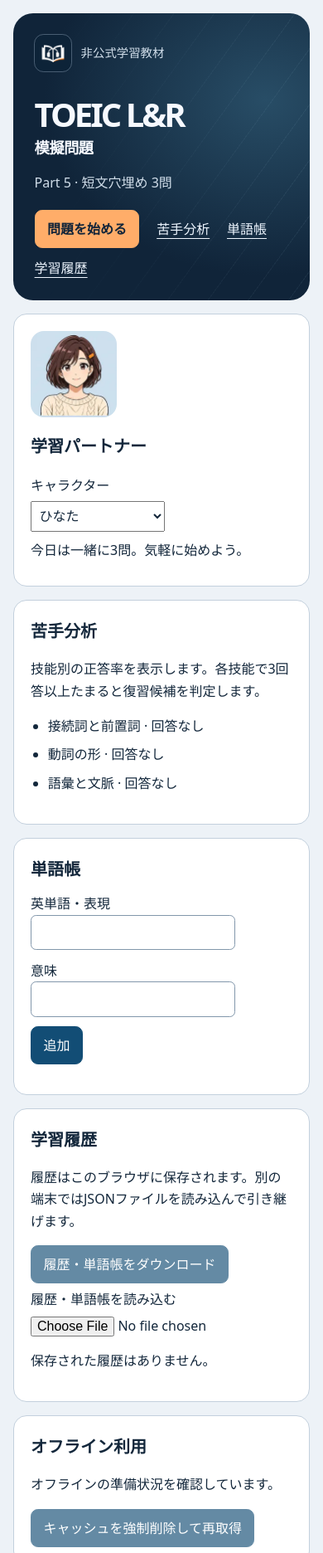
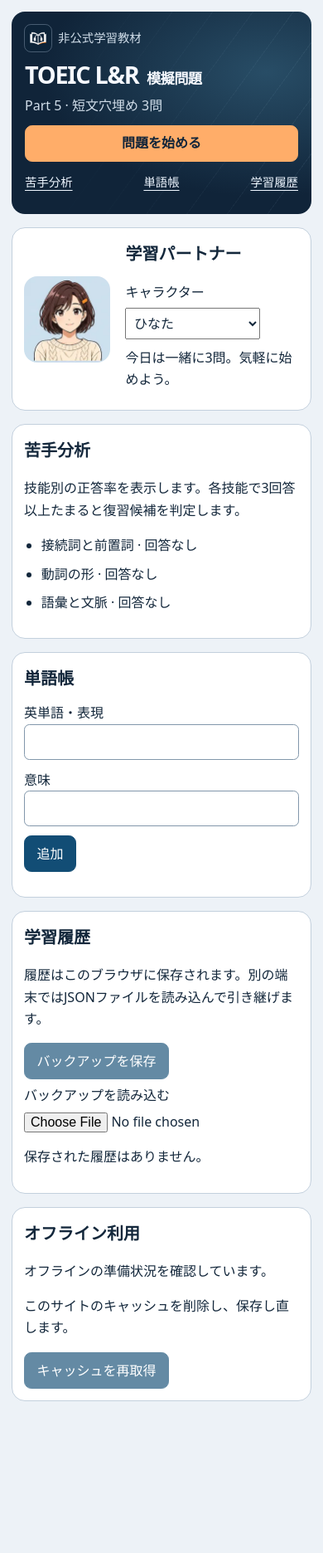
Before and after one commit to ykwyuta/toeic, a plain HTML site: page dist/index.html in a window 390 px wide. Shown: the top 1872 px of the page at 83% size. After the commit the page ends 1703 px from the top, so only its background shows below. Drawn offline with Linux system fonts and the light colour scheme.

Commit message:
Compact the mobile start screen and keep control labels on one line

```diff
--- a/dist/index.html
+++ b/dist/index.html
@@ -22,7 +22,8 @@ h1 span { display: block; margin-top: .75rem; font-size: .46em; letter-spacing:
 .hero p { margin: 1.25rem 0; color: #d1deea; }
 .hero-actions { display: flex; flex-wrap: wrap; align-items: center; gap: .65rem 1.3rem; }
 .hero-actions button { background: #ffad69; border-color: #ffad69; color: #102439; font-weight: 750; }
-.hero-actions a { color: #eef6ff; text-underline-offset: .3em; }
+.hero-actions nav { display: flex; flex-wrap: wrap; gap: 0 1rem; }
+.hero-actions a { display: inline-flex; align-items: center; min-height: 44px; white-space: nowrap; color: #eef6ff; text-underline-offset: .3em; }
 #practice { max-width: 46rem; margin: 1.5rem auto; }
 .settings { display: grid; gap: 1rem; grid-template-columns: repeat(auto-fit, minmax(min(100%, 23rem), 1fr)); margin-top: 1rem; }
 fieldset, .settings section { background: #fff; border: 1px solid #c3d0dd; border-radius: 1rem; padding: 1.25rem; min-width: 0; }
@@ -31,7 +32,7 @@ h2 { margin: 0 0 .75rem; font-size: 1.25rem; }
 legend { font-weight: 700; padding-inline: .35rem; }
 label { display: block; padding: .35rem 0; }
 button, input { font: inherit; max-width: 100%; }
-button { padding: .55rem .9rem; border: 1px solid #124d75; border-radius: .55rem; background: #124d75; color: white; cursor: pointer; }
+button { min-height: 44px; white-space: nowrap; padding: .45rem .9rem; border: 1px solid #124d75; border-radius: .55rem; background: #124d75; color: white; cursor: pointer; }
 button:disabled { opacity: .65; cursor: default; }
 #back { margin-bottom: 1rem; color: #124d75; background: transparent; }
 :focus-visible { outline: 3px solid #cf571c; outline-offset: 3px; }
@@ -50,6 +51,23 @@ button:disabled { opacity: .65; cursor: default; }
 .word-card { border-top: 1px solid #dce6ee; padding-top: .7rem; overflow-wrap: anywhere; }
 .word-card button { margin: .35rem .5rem .1rem 0; }
 .word-action { margin: 0 0 1rem; }
+@media (max-width: 36rem) {
+  main { padding: .875rem; }
+  .hero { padding: 1rem; border-radius: 1rem; }
+  .hero-brand { gap: .5rem; }
+  .hero-brand img { width: 32px; height: 32px; border-radius: .45rem; }
+  h1 { margin: .7rem 0 .45rem; font-size: clamp(1.8rem, 6vw, 2.3rem); line-height: 1.16; letter-spacing: -.045em; }
+  h1 span { display: inline-block; margin: 0 0 0 .6rem; font-size: .6em; }
+  .hero p { margin: .45rem 0 .65rem; }
+  .hero-actions { flex-direction: column; align-items: stretch; gap: .2rem; }
+  .hero-actions nav { justify-content: space-between; gap: 0 .65rem; font-size: .9rem; }
+  #practice { margin: .35rem auto 1rem; }
+  fieldset, .study-panel, .settings section { padding: .875rem; }
+  #word-form { display: grid; grid-template-columns: minmax(0, 1fr); align-items: stretch; }
+  #word-form button { justify-self: start; }
+  #exam label { min-height: 44px; }
+}
+
 </style>
 <main>
 <header class="hero" id="start-screen">
@@ -58,9 +76,11 @@ button:disabled { opacity: .65; cursor: default; }
   <p>Part 5 · 短文穴埋め 3問</p>
   <div class="hero-actions">
     <button id="start" type="button">問題を始める</button>
-    <a href="#skill-analysis">苦手分析</a>
-    <a href="#wordbook">単語帳</a>
-    <a href="#learning-history">学習履歴</a>
+    <nav aria-label="学習メニュー">
+      <a href="#skill-analysis">苦手分析</a>
+      <a href="#wordbook">単語帳</a>
+      <a href="#learning-history">学習履歴</a>
+    </nav>
   </div>
 </header>
 <section id="practice" aria-labelledby="practice-title" hidden>
@@ -104,8 +124,8 @@ button:disabled { opacity: .65; cursor: default; }
 <section id="learning-history" tabindex="-1">
   <h2>学習履歴</h2>
   <p>履歴はこのブラウザに保存されます。別の端末ではJSONファイルを読み込んで引き継げます。</p>
-  <button id="download" type="button">履歴・単語帳をダウンロード</button>
-  <label for="upload">履歴・単語帳を読み込む</label>
+  <button id="download" type="button">バックアップを保存</button>
+  <label for="upload">バックアップを読み込む</label>
   <input id="upload" type="file" accept=".json,application/json">
   <p id="status" role="status"></p>
   <ul id="history"></ul>
@@ -113,7 +133,8 @@ button:disabled { opacity: .65; cursor: default; }
 <section>
   <h2>オフライン利用</h2>
   <p id="offline-status" role="status">オフラインの準備状況を確認しています。</p>
-  <button id="offline-reset" type="button" disabled>キャッシュを強制削除して再取得</button>
+  <p>このサイトのキャッシュを削除し、保存し直します。</p>
+  <button id="offline-reset" type="button" disabled>キャッシュを再取得</button>
 </section>
 </div>
 </main>
@@ -358,11 +379,15 @@ select('items').innerHTML = questions.map((question, index) =>
   question.choices.map((choice, option) => '<label lang="en"><input type="radio" required name="q' + index +
     '" value="' + option + '"> ' + letter(option) + '. ' + choice + '</label>').join('') +
   '<p hidden id="explanation-' + index + '"></p>' +
-  '<button hidden class="word-action" type="button" id="word-' + index + '">「' + question.term + '」を単語帳に追加</button></fieldset>').join('');
+  '<button hidden class="word-action" type="button" id="word-' + index + '" aria-label="' + question.term + ' を単語帳に追加">単語帳に追加</button></fieldset>').join('');
 
 questions.forEach((question, index) => {
   select('word-' + index).addEventListener('click', (event) => {
-    if (addWord(question.term, question.meaning)) event.currentTarget.textContent = '登録しました · ' + question.term;
+    if (addWord(question.term, question.meaning)) {
+      event.currentTarget.textContent = '単語帳に登録済み';
+      event.currentTarget.removeAttribute('aria-label');
+      event.currentTarget.disabled = true;
+    }
   });
 });
 
```
Also changed, not shown: dist/sw.js, 1 other file.
